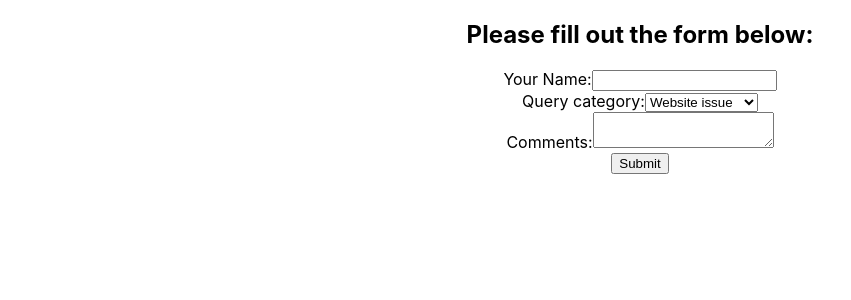
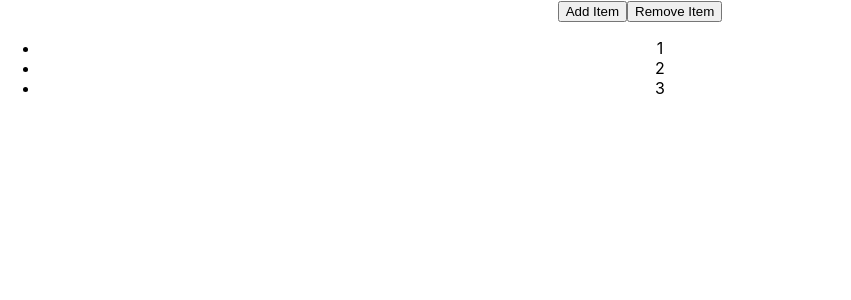
Before and after one commit to Linnea87/first-react-project, a React (Create React App) app in the folder my-app/: page / in a window 1280 px wide. Shown: the top 300 px of the page, without its empty margins (0-851 px from the left). Built offline with nearby package versions, Linux system fonts and the light colour scheme.

Commit message:
Hook and array

```diff
--- a/my-app/src/App.js
+++ b/my-app/src/App.js
@@ -18,7 +18,8 @@
 // import ControlledForm from './components/ControlledForm';
 // import UncontrolledForm from './components/UncontrolledForm'
 // import SearchBar from './components/SearchBar';
-import ControlledFormHooks from './components/ControlledFormHooks';
+// import ControlledFormHooks from './components/ControlledFormHooks';
+import UseStateWithArrays from './components/UseStateWithArrays';
 
 
 function App() {
@@ -40,7 +41,8 @@
       {/* <ControlledForm /> */}
       {/* <UncontrolledForm /> */}
       {/* <SearchBar /> */}
-      <ControlledFormHooks />
+      {/* <ControlledFormHooks /> */}
+      <UseStateWithArrays />
     </div>
   );
 }
--- /dev/null
+++ b/my-app/src/components/UseStateWithArrays.js
@@ -0,0 +1,30 @@
+import React, {useState} from 'react'
+
+function UseStateWithArrays() {
+    const [nums, setNums] = useState([1,2,3]);
+    const addNums = () => {
+        setNums([...nums, nums.length + 1]);
+    }
+    const removeNum = () => {
+        setNums(
+            nums.filter((item, idx) => {
+                return idx !== nums.length - 1;
+            })
+        )
+    }
+  return (
+    <div>
+        <button onClick={addNums}>
+            Add Item
+        </button>
+        <button onClick={removeNum}>
+            Remove Item
+        </button>
+        <ul>
+            {nums.map(num => <li key={num}>{num}</li>)}
+        </ul>
+    </div>
+  )
+}
+
+export default UseStateWithArrays
```
